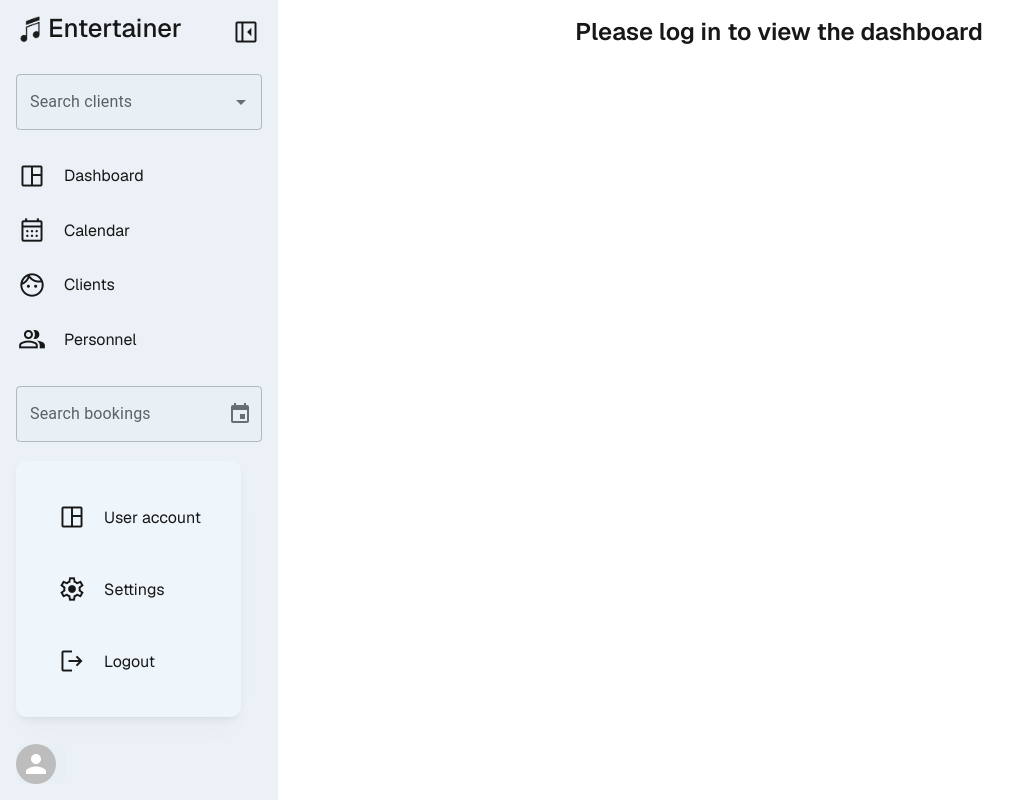
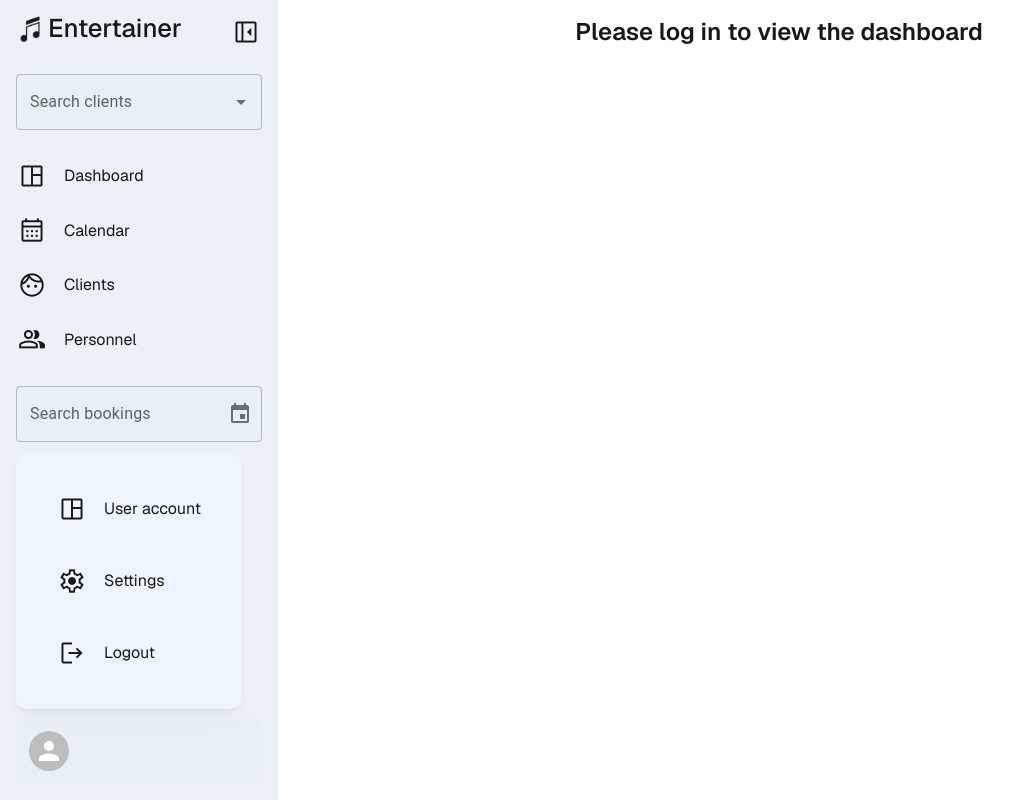
Before and after one commit to peterkoopman/entertainer, a Next.js app: page /account in a window 1280 px wide. Shown: the whole page, without its empty margins (0-1029 px from the left). Built offline with nearby package versions, Linux system fonts and the light colour scheme; no server answers.

Commit message:
Sidebar user spacing

```diff
--- a/src/components/Sidebar/SidebarUser/SidebarUser.module.css
+++ b/src/components/Sidebar/SidebarUser/SidebarUser.module.css
@@ -2,18 +2,20 @@
   margin-top: auto;
   border-radius: 10px;
   position: relative;
+  width: 100%;
 }
 
 .userDisplay {
   display: flex;
   gap: 10px;
   align-items: center;
-  justify-content: space-between;
   cursor: pointer;
   background: var(--light-blue);
   transition: background 0.3s ease-out;
   border-radius: 10px;
   border: none;
+  padding: 0.8rem;
+  width: 100%;
 }
 
 .userDisplay.closed {
--- a/src/components/Sidebar/SidebarUserPopup/SidebarUserPopup.module.css
+++ b/src/components/Sidebar/SidebarUserPopup/SidebarUserPopup.module.css
@@ -22,7 +22,7 @@
 
 .popup {
   position: fixed;
-  bottom: 75px;
+  bottom: 4.5rem;
   left: 0.7rem;
   opacity: 0;
   transform: translateY(1rem);
@@ -76,5 +76,6 @@
 @media screen and (min-width: 45rem) {
   .popup {
     left: 1rem;
+    bottom: 5.2rem;
   }
 }
```
